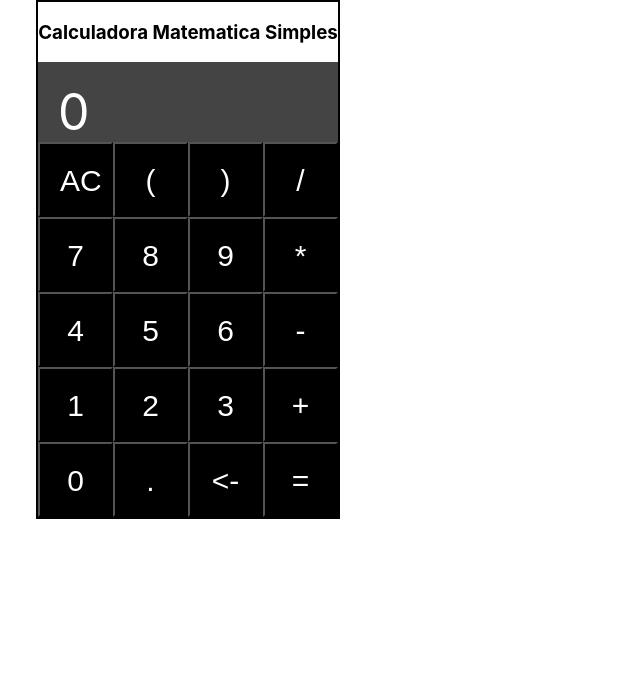
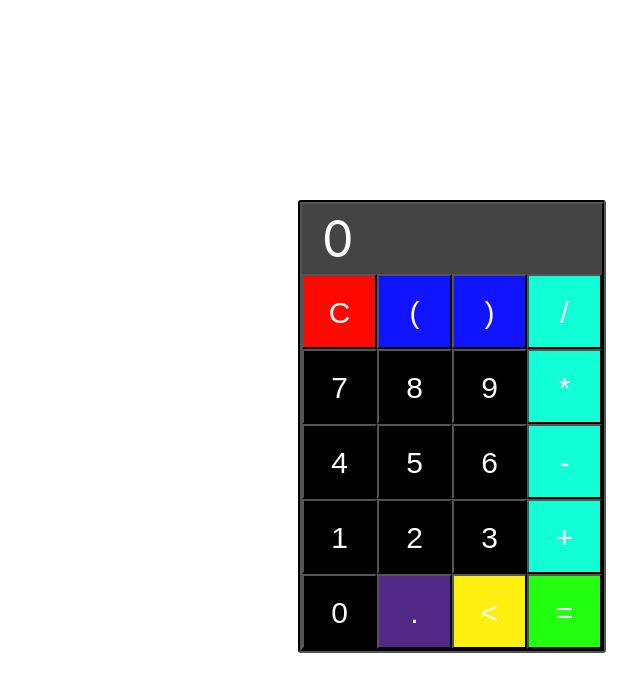
Before and after one commit to Darthwallace/Calculadora_React, a React (Create React App) app: page / in a window 1280 px wide. Shown: the top 692 px of the page, without its empty margins (452-1092 px from the left). Built offline with nearby package versions, Linux system fonts and the light colour scheme.

Commit message:
Alterando o visual e consertando features

```diff
--- a/public/index.html
+++ b/public/index.html
@@ -5,6 +5,7 @@
     <link rel="icon" href="%PUBLIC_URL%/favicon.ico" />
     <meta name="viewport" content="width=device-width, initial-scale=1" />
     <meta name="theme-color" content="#000000" />
+    <script src="https://code.jquery.com/jquery-3.7.1.js" integrity="sha256-eKhayi8LEQwp4NKxN+CfCh+3qOVUtJn3QNZ0TciWLP4=" crossorigin="anonymous"></script>
     <meta
       name="description"
       content="Web site created using create-react-app"
--- a/src/App.css
+++ b/src/App.css
@@ -1,12 +1,14 @@
 .cssContainer{
     margin-top:200px;
-    margin: 0 auto;
+    margin-left: 750px;
     display:flex;
     justify-content:flex-start;
     align-items:center;
     flex-direction:column;
     width:300px;
-    border:2px solid #000;
+    border:4px solid #000;
+    border-radius: 3px;
+    border-style: groove;
 }
 
 .cssBotoes{
@@ -22,18 +24,60 @@
     align-items:flex-start;
     background-color:#444;
     flex-direction:column;
+    height: 70px;
     width:260px;
+    border:4px solid #000;
+    border-style: none;
 }
 
 .cssTelaOperacao{
-      font-size:25px;
+      font-size:50px;
       color:#fff;
-      height:20px;
 }
 
 .cssTelaResultado{
     font-size: 50px;
     color:#fff;
+}
+
+.cssBtn:first-child{
+    background-color: rgb(255, 8, 0);
+}
+
+.cssBtn:nth-child(20){
+    background-color: rgba(21, 255, 0, 0.938);
+}
+
+.cssBtn:nth-child(19){
+    background-color: rgba(255, 238, 0, 0.938);
+}
+
+.cssBtn:nth-child(18){
+    background-color: rgba(72, 27, 129, 0.938);
+}
+
+.cssBtn:nth-child(2){
+    background-color:rgba(0, 4, 255, 0.938);
+}
+
+.cssBtn:nth-child(3){
+    background-color: rgba(0, 4, 255, 0.938);
+}
+
+.cssBtn:nth-child(4){
+    background-color: rgba(0, 255, 213, 0.938);
+}
+
+.cssBtn:nth-child(8){
+    background-color: rgba(0, 255, 213, 0.938);
+}
+
+.cssBtn:nth-child(12){
+    background-color: rgba(0, 255, 213, 0.938);
+}
+
+.cssBtn:nth-child(16){
+    background-color: rgba(0, 255, 213, 0.938);
 }
 
 .cssBtn{
--- a/src/App.js
+++ b/src/App.js
@@ -2,6 +2,8 @@ import React,{useState} from "react";
 import './App.css'
 import Tela from './componentes/tela';
 import Botao from './componentes/btn';
+//import Limpar from './componentes/limparTela';
+
 
 export default function App(){
 
@@ -23,6 +25,7 @@ export default function App(){
         setOperacao(false)
         return
       }
+      setResultado('');
       const valorDigitadoTela = valorTela + d
       setValorTela(valorDigitadoTela);
     }
@@ -44,11 +47,13 @@ export default function App(){
         return
       }
       try{ //calculo
-        const r =eval(valorTela)
+        const r = eval(valorTela)
         setAcumulador(r)
         setResultado(r)
         setOperacao(true)
+        setValorTela('')
       }catch{
+        setValorTela('')
         setResultado('ERRO')
       }
     }
@@ -56,10 +61,9 @@ export default function App(){
     return(
       <>
          <div className="cssContainer">
-            <h3 style={{textAlign:'center'}}>Calculadora Matematica Simples</h3>
             <Tela valor={valorTela} res={resultado}/>
             <div className="cssBotoes">
-              <Botao label={'AC'} onclick={limparMemoria}/>
+              <Botao label={'C'} onclick={() => limparMemoria()}/>
               <Botao label={'('} onclick={()=>addDigitoTela('(')}/>
               <Botao label={')'} onclick={()=>addDigitoTela(')')}/>
               <Botao label={'/'} onclick={()=>addDigitoTela('/')}/>
@@ -77,7 +81,7 @@ export default function App(){
               <Botao label={'+'} onclick={()=>addDigitoTela('+')}/>
               <Botao label={'0'} onclick={()=>addDigitoTela('0')}/>
               <Botao label={'.'} onclick={()=>addDigitoTela('.')}/>
-              <Botao label={'<-'} onclick={()=>Operacao('bs')}/>
+              <Botao label={'<'} onclick={()=>Operacao('bs')}/>
               <Botao label={'='} onclick={()=>Operacao('=')}/>
             </div>
          </div>
--- /dev/null
+++ b/src/componentes/limparTela.js
@@ -0,0 +1,22 @@
+import React,{useState} from 'react';
+
+
+export default function LimparTela(props){
+
+      const [valorTela,setValorTela] = useState('');
+      const [resultado,setResultado] = useState(0);
+      const [acumulador,setAcumulador] = useState(0);
+      const [operado,setOperacao] = useState(false);
+      return(
+        <>
+            {props.setOperacao}
+            {props.setValorTela}
+            {props.setResultado}
+            {props.setAcumulador}
+        </>
+      )
+      setOperacao(false)
+      setValorTela('')
+      setResultado(0)
+      setAcumulador(0)
+}
```
Also changed, not shown: src/componentes/addDigitoTela.jsx (added, +25 -0 lines), src/index.css (line endings or trailing spaces).
